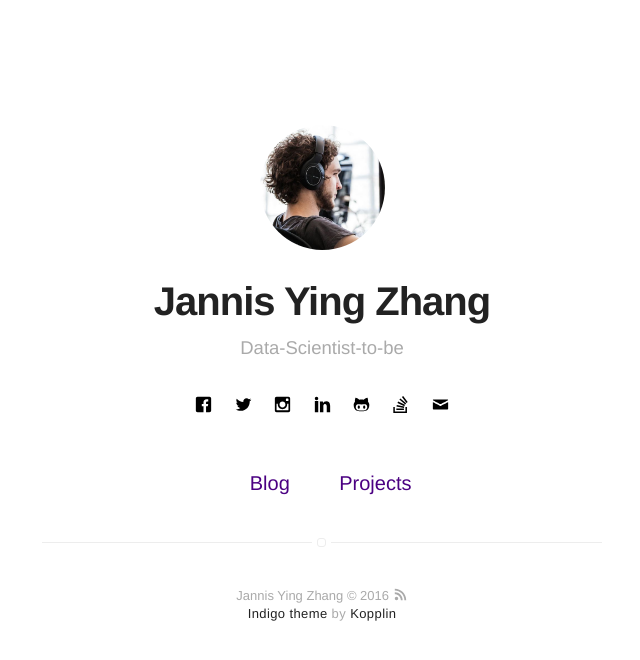
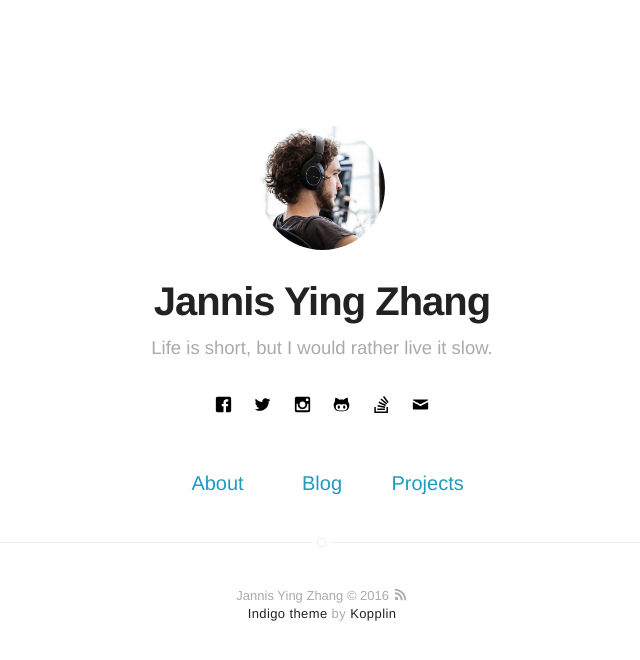
Before and after one commit to yingtostats/yingtostats.github.io, a Jekyll site: the page built from index.html, in a window 1280 px wide. Shown: the top 660 px of the page, without its empty margins (318-958 px from the left). Built offline with Jekyll 4.4.1, drawn with Linux system fonts in a browser that asks for light colours; some of the changed lines change nothing that is shown.

Commit message:
change some detail

```diff
--- a/_config.yml
+++ b/_config.yml
@@ -1,16 +1,16 @@
 # main text of home
 name: Jannis Ying Zhang
-bio: Data-Scientist-to-be
+bio: Life is short, but I would rather live it slow.
 
 # twitter summary info
-description: Life is short, but I would rather live it slow.
+description: Data-Scientist-to-be
 
 # if it's an external image, update below for true
 # better with square images
 external-image: false
 picture: assets/images/profile.jpg
 
-url: http://yingtostats.github.io
+#url: http://yingtostats.github.io
 # your url: http://USERNAME.github.io
 
 permalink: /:title/
@@ -34,7 +34,7 @@ twitter: jannis1202
 # google: mygoogle
 instagram: zyjannis
 # pinterest: mypinterest
-linkedin: in/ying-zhang-54a80aa0?trk=nav_responsive_tab_profile_pic
+linkedin:
 #youtube: myyoutube
 #spotify: myspotify
 github: yingtostats
@@ -55,7 +55,7 @@ authors:
 # do you want a larger site? change the option below
 # options: [normal, large] | default: normal
 # normal = 560px / large = 810px
-width: normal
+width: large
 
 # if you don't need pagination, comment the *paginate* configs below
 # paginate: 5
@@ -65,7 +65,7 @@ width: normal
 projects: true
 
 # if you don't need "about" or "blog", comment them out below
-about: false
+about: true
 blog: true
 
 # do you want to show the "read time" of the posts?
@@ -99,5 +99,5 @@ gems:
   - jekyll-gist
   - jekyll-paginate
 
-jekyll-mentions:
-    base_url: https://yingsight.com
+#jekyll-mentions:
+#    base_url: https://yingsight.com
--- a/_includes/nav.html
+++ b/_includes/nav.html
@@ -4,6 +4,14 @@
             <li class="item">
                 <a class="link" href="{{ site.url }}/">Home</a>
             </li>
+        {% endif %}
+
+        {% if site.about == true %}
+            {% if page.title != "About" %}
+                <li class="item">
+                    <a class="link" href="{{ site.url }}/about">About</a>
+                </li>
+            {% endif %}
         {% endif %}
 
         {% if site.blog == true %}
@@ -22,12 +30,6 @@
             {% endif %}
         {% endif %}
 
-        {% if site.about == true %}
-            {% if page.title != "About" %}
-                <li class="item">
-                    <a class="link" href="{{ site.url }}/about">About</a>
-                </li>
-            {% endif %}
-        {% endif %}
+
     </ul>
 </nav>
--- a/_sass/base/general.sass
+++ b/_sass/base/general.sass
@@ -28,7 +28,7 @@ h4
 	font-size: 1.6rem
 
 a
-	color: $delta
+	color: #1e9cbd
 	text-decoration: underline
 
 p
```
Also changed, not shown: _includes/social-links.html (line endings or trailing spaces).
